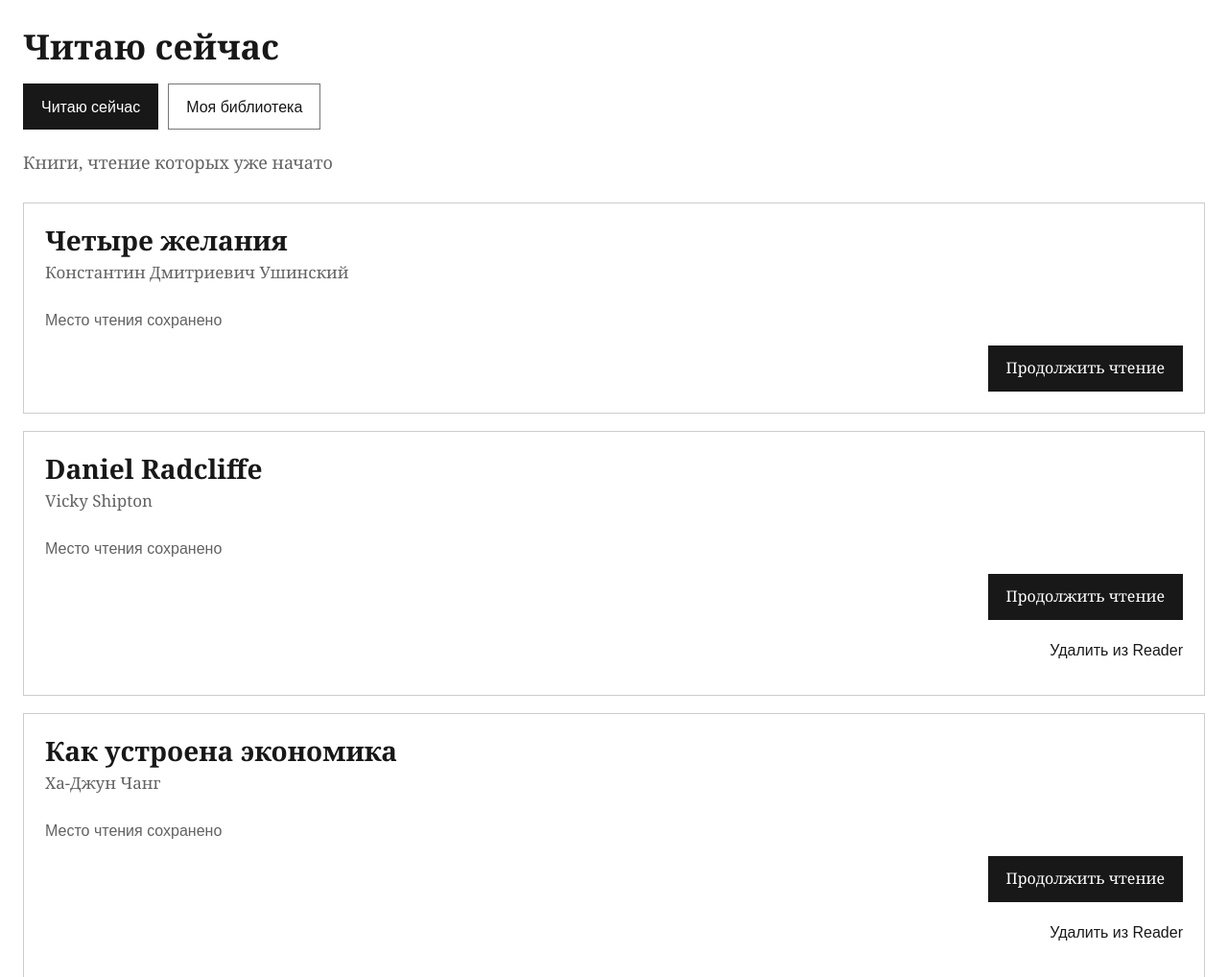
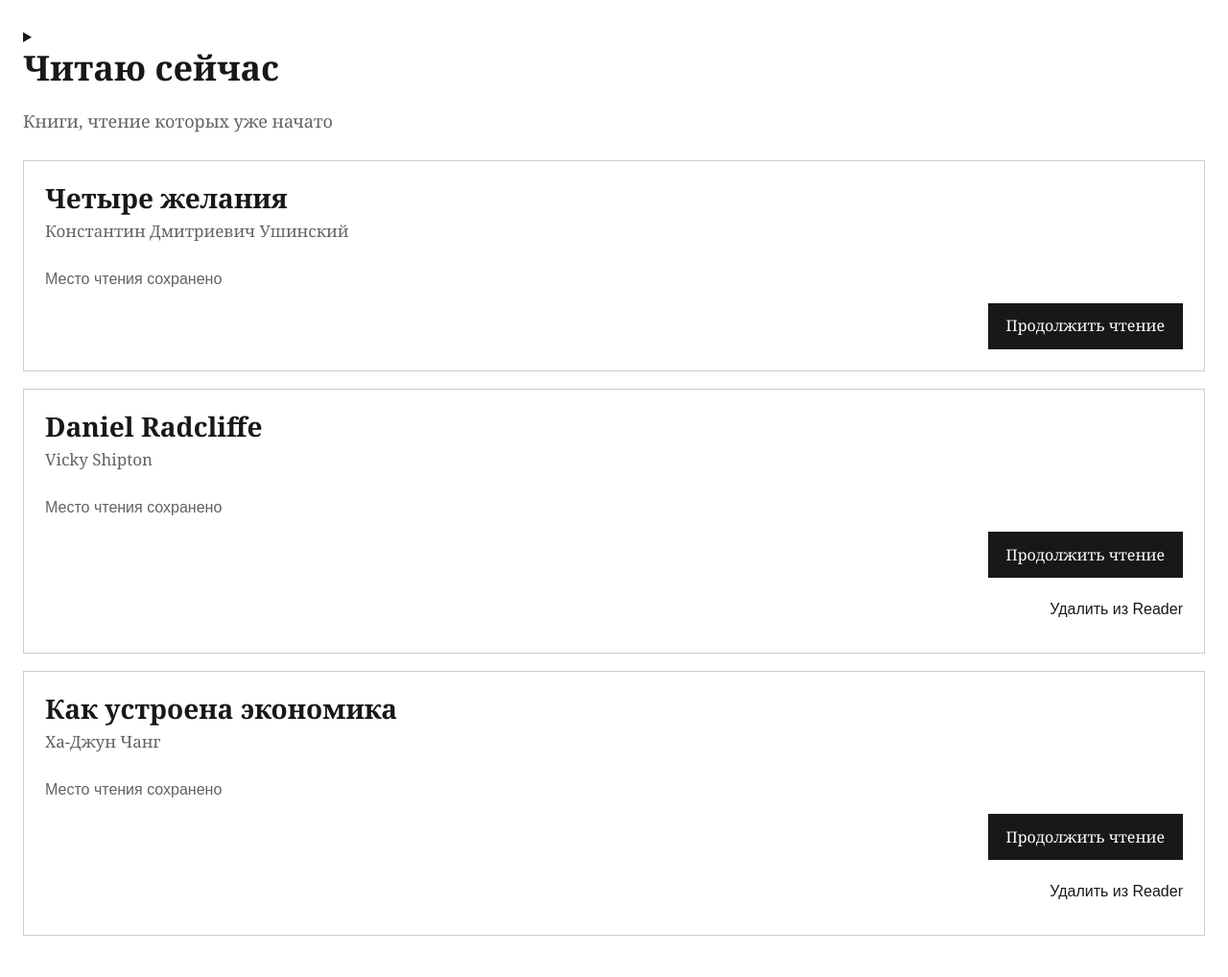
Before and after one commit to kubasovp/kubasovp.github.io, a plain HTML site: page reader/reading.html in a window 1280 px wide. Shown: the top 1018 px of the page at 96% size. Drawn offline with Linux system fonts and the light colour scheme.

Commit message:
Use details title switcher on reading page

```diff
--- a/reader/reading.html
+++ b/reader/reading.html
@@ -4,16 +4,18 @@
     <meta charset="utf-8" />
     <meta name="viewport" content="width=device-width, initial-scale=1" />
     <title>Читаю сейчас — Reader</title>
-    <link rel="stylesheet" href="styles.css?v=4" />
+    <link rel="stylesheet" href="styles.css?v=5" />
   </head>
   <body>
     <main class="library" aria-labelledby="reading-title">
-      <h1 class="library__title" id="reading-title">Читаю сейчас</h1>
-
-      <nav class="library__nav" aria-label="Разделы библиотеки">
-        <a class="button button_primary" href="reading.html" aria-current="page">Читаю сейчас</a>
-        <a class="button button_outline" href="books.html">Моя библиотека</a>
-      </nav>
+      <details class="library-switcher">
+        <summary class="library-switcher__summary">
+          <h1 class="library__title" id="reading-title">Читаю сейчас</h1>
+        </summary>
+        <nav class="library-switcher__menu" aria-label="Разделы библиотеки">
+          <a class="library-switcher__item" href="books.html">Моя библиотека</a>
+        </nav>
+      </details>
 
       <p class="library__subtitle library__subtitle_spaced">Книги, чтение которых уже начато</p>
 
```
